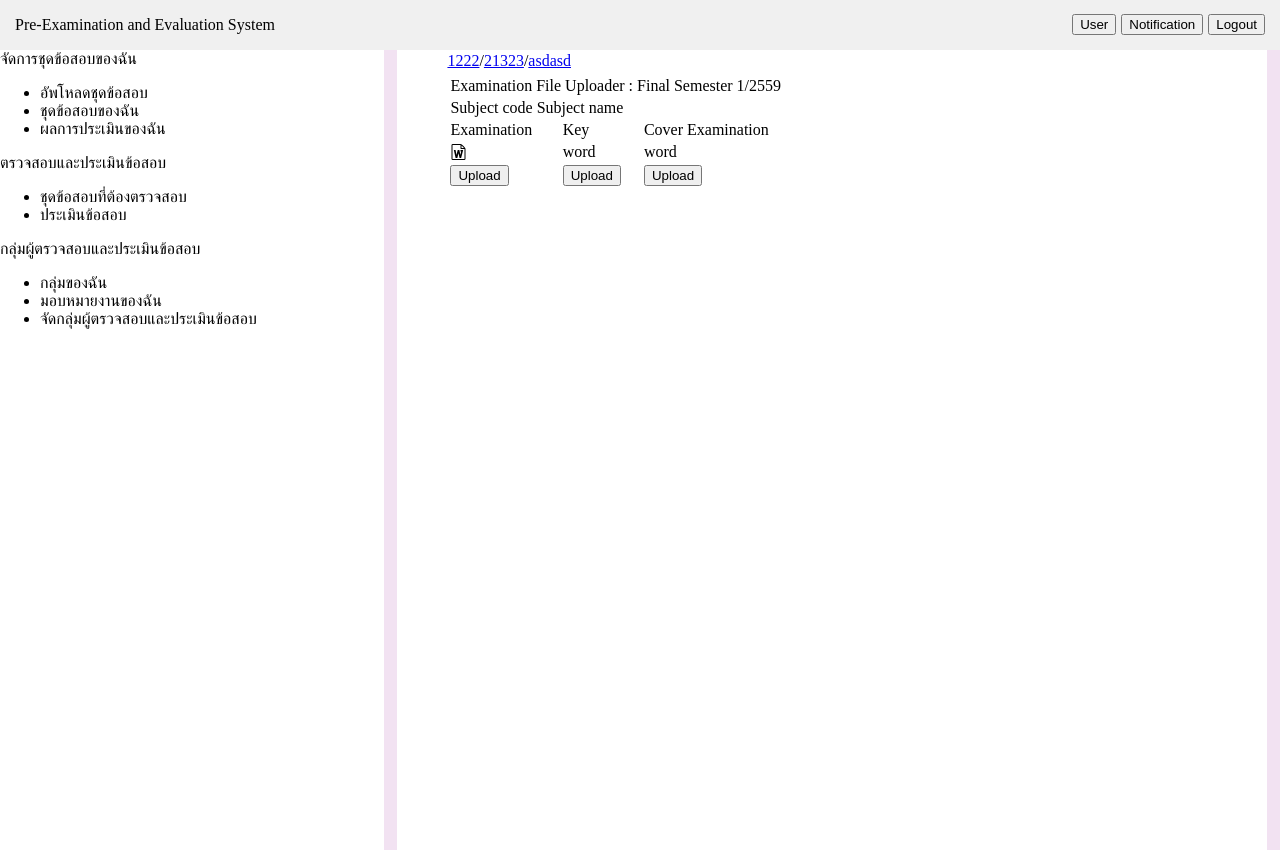
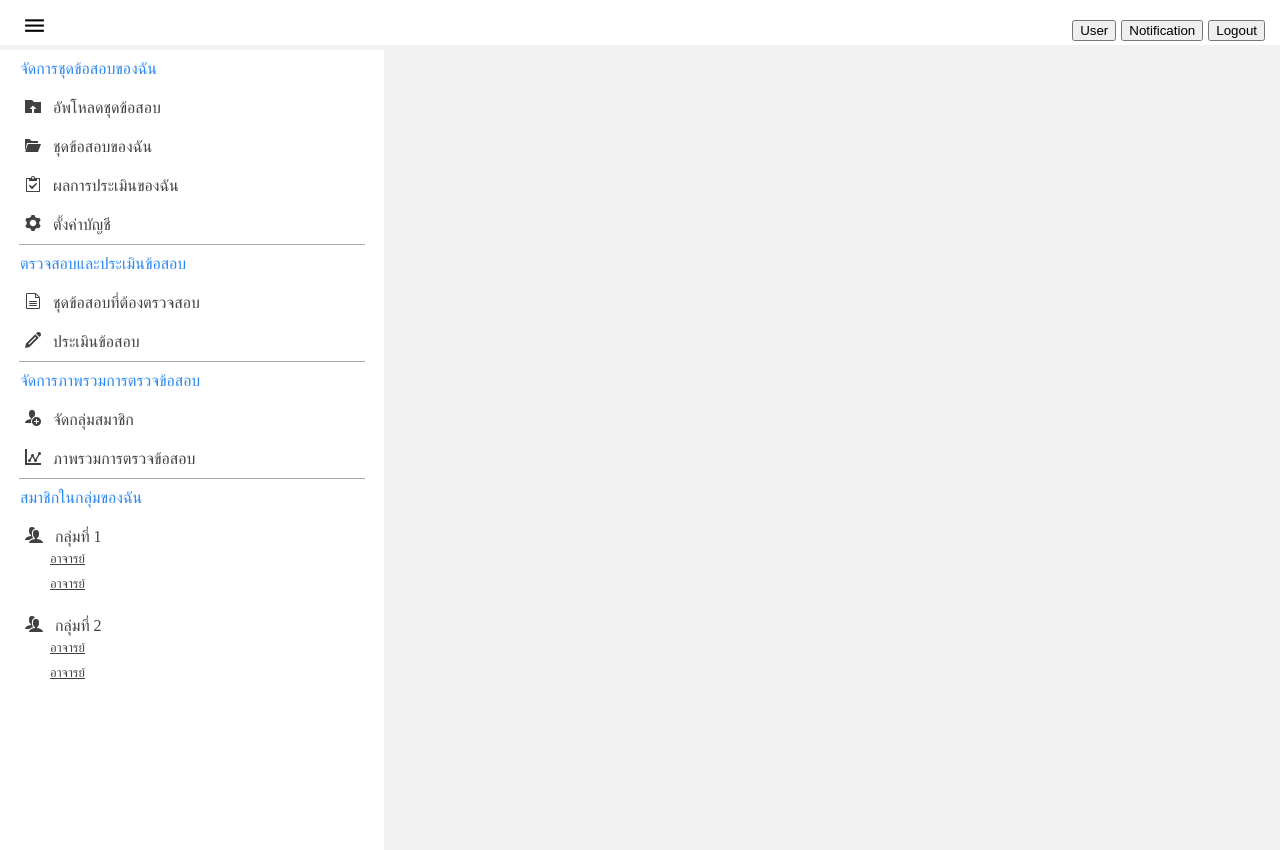
Before and after one commit to JimmyGrazioso/pre-exam, a plain HTML site: page view/mainpage.html in a window 1280 px wide. After the commit the page ends 800 px from the top, so only its background shows below. Drawn offline with Linux system fonts and the light colour scheme; a script that the page names is missing; files whose address does not match are found by name.

Commit message:
New page

```diff
--- a/view/mainpage.html
+++ b/view/mainpage.html
@@ -3,10 +3,12 @@
 <html>
     <head>
         <title>Hello</title>
+        <script src="https://cdn.jsdelivr.net/g/lodash@4.17.4(lodash.min.js+lodash.core.min.js+lodash.fp.min.js+mapping.fp.js)"></script>
       <style>
         body{
           background: #f1f1f1;
           margin: 0px;
+          overflow-y:scroll;
         }
         .page{
           width: 100%;
@@ -16,7 +18,7 @@
           position: relative;
           width: 100%;
           line-height: 50px;
-          background: #f0f0f0;
+          background: #fff;
           text-indent: 15px;
           display: table;
         }
@@ -64,6 +66,52 @@
         }
         #noti [id^=noti-].odd{background: #fff;}
         #noti [id^=noti-].even{background: #000;}
+        #menu-enter{
+          border: 1px solid rgba(150,150,150,0.0);
+          background: transparent;
+          font-size: 25px;
+          height: 40px!important;
+          margin-top: 5px;
+        }
+        .ull1{
+          padding: 10px 0px 10px 20px;
+          color: #2C87F0;
+        }
+        .icon-front{
+          /*color: rgba(100,100,100, 0.9);*/
+          padding-right: 8px;
+        }
+        .mainmenu{
+          /*background: #ff0;*/
+        }
+        .mainmenu ul{
+          list-style-type: none;
+          margin: 0px!important;
+          padding: 0;
+        }
+        .mainmenu ul li{
+          margin: 0px;
+          padding: 10px 0px 10px 25px;
+          color: rgba(17,17,17,0.8)
+        }
+        .mainmenu ul li:hover{
+          background: #00C0FF;
+          cursor: pointer;
+          color: #fff!important;
+        }
+        .line{
+          margin: auto;
+          width: 90%;
+          height: 1px;
+          background: rgba(150,150,150,0.8);
+          display: block;
+        }
+        .user-list{
+          font-size: 13px;
+          line-height: 5px;
+        }
+
+
         .panel{
           white-space: nowrap;
           vertical-align: top;
@@ -74,14 +122,22 @@
           width: 30%;
           height: 100%;
           background: #fff;
+          position: absolute;
+          top: 50px;
+          left: 0px;
+          z-index: +1;
+          /*display: none;*/
         }
         .panel .right{
-          float: left;
-          display: inline-block;
-          width: 70%;
+          /*float: left;*/
+          /*display: inline-block;*/
+          display: none;
+          width: 100%;
           height: 100%;
-          background: #f1f1;
-          left:+4px;
+          position: absolute;
+          top: 50px;
+          left: 0px;
+          background: #f1f1f1;
         }
         .err{
           /*display: none;*/
@@ -90,7 +146,7 @@
           display:none
         }
         .page-1,.page-2{
-          width: 97%;
+          width: 100%;
           height: 100%;
           background: #fff;
           margin: auto;
@@ -134,24 +190,46 @@
       }
       let initApplication = ()=>{
           let noti = ""
-          let sh = 1
+          let sh1 = 1
+          let sh2 = 1
           const button = document.getElementById('notification');
+          const menuEnter = document.getElementById('menu-enter');
+          const li = document.querySelectorAll("ul li")
+
+
+
+
           button.addEventListener('click', ()=> {
-            (sh % 2 == 0)
+            (sh1 % 2 == 0)
               ? hideStuff('arrow-up', 'noti')
               : showStuff('arrow-up', 'noti')
 
-            sh++
-            this.handleClick();
-          });
+            sh1++
+          })
+
+          menuEnter.addEventListener('click', ()=> {
+            (sh2 % 2 == 0)
+              ? hideStuff('menu-hs')
+              : showStuff('menu-hs')
+
+            sh2++
+          })
+          _.forEach(li, function(value,key) {
+            li[key].addEventListener('click', (e)=> {
+              console.log(li[0].value)
+            })
+          })
+
 
           function hideStuff(arg1, arg2) {
               document.getElementById(arg1).style.display = 'none';
-              document.getElementById(arg2).style.display = 'none';
+              if(arg2)
+                document.getElementById(arg2).style.display = 'none';
           }
           function showStuff(arg1, arg2) {
               document.getElementById(arg1).style.display = 'block';
-              document.getElementById(arg2).style.display = 'block';
+              if(arg2)
+                document.getElementById(arg2).style.display = 'block';
           }
           function setquerycriteria(){
             let term = document.getElementById("term").value
@@ -212,7 +290,9 @@
         <div class="page">
           <div class="header">
             <div class="left">
-              Pre-Examination and Evaluation System
+              <button id='menu-enter'><span class="icon-menu"></span></button>
+              <!-- Pre-Examination and Evaluation System -->
+
             </div>
             <div class="right">
               <button type="button" name="button">Logout</button>
@@ -221,24 +301,42 @@
             </div>
           </div>
           <div class="panel">
-            <div class="left">
+            <div class="left" id="menu-hs">
               <div class="mainmenu">
                         <div class="ull1">จัดการชุดข้อสอบของฉัน</div>
                         <ul class="ull2">
-                            <li value="1">อัพโหลดชุดข้อสอบ</li>
-                            <li value="2">ชุดข้อสอบของฉัน</li>
-                            <li value="3">ผลการประเมินของฉัน</li>
+                            <li value="1"><span class="icon-front icon-folder-upload"></span> อัพโหลดชุดข้อสอบ</li>
+                            <li value="2"><span class="icon-front icon-folder-open"></span> ชุดข้อสอบของฉัน</li>
+                            <li value="3"><span class="icon-front icon-clipboard"></span> ผลการประเมินของฉัน</li>
+                            <li value="4"><span class="icon-front icon-cog"></span> ตั้งค่าบัญชี</li>
                         </ul>
+                        <span class='line'></span>
                         <div class="ull1">ตรวจสอบและประเมินข้อสอบ</div>
                         <ul class="ull2">
-                            <li value="4">ชุดข้อสอบที่ต้องตรวจสอบ</li>
-                            <li value="5">ประเมินข้อสอบ</li>
+                            <li value="4"><span class="icon-front icon-file-text2"></span> ชุดข้อสอบที่ต้องตรวจสอบ</li>
+                            <li value="5"><span class="icon-front icon-pencil"></span> ประเมินข้อสอบ</li>
                         </ul>
-                        <div class="ull1">กลุ่มผู้ตรวจสอบและประเมินข้อสอบ</div>
+                        <span class="line"></span>
+                        <div class="ull1">จัดการภาพรวมการตรวจข้อสอบ</div>
                         <ul class="ull2">
-                            <li value="6">กลุ่มของฉัน</li>
-                            <li value="7">มอบหมายงานของฉัน</li>
-                            <li value="8">จัดกลุ่มผู้ตรวจสอบและประเมินข้อสอบ</li>
+                            <li value="8"><span class="icon-front icon-user-plus"></span> จัดกลุ่มสมาชิก</li>
+                            <li value="8"><span class="icon-front icon-stats-dots"></span> ภาพรวมการตรวจข้อสอบ</li>
+                        </ul>
+                        <span class="line"></span>
+                        <div class="ull1">สมาชิกในกลุ่มของฉัน</div>
+                        <ul>
+                          <li><span class="icon-front icon-users"></span> กลุ่มที่ 1
+                            <ul class="user-list">
+                              <li><u>อาจารย์</u></li>
+                              <li><u>อาจารย์</u></li>
+                            </ul>
+                          </li>
+                          <li><span class="icon-front icon-users"></span> กลุ่มที่ 2
+                            <ul class="user-list">
+                              <li><u>อาจารย์</u></li>
+                              <li><u>อาจารย์</u></li>
+                            </ul>
+                          </li>
                         </ul>
                     </div>
             </div>
```
